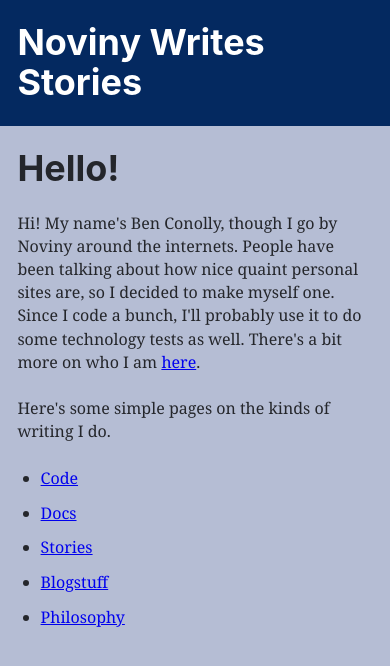
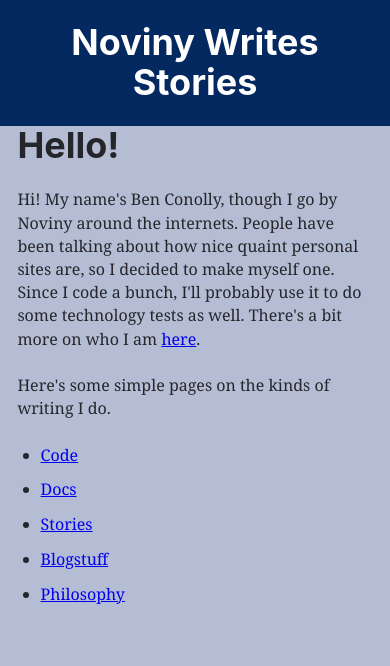
Before and after one commit to Noviny/personal-site, a Gatsby site: page / in a window 390 px wide. Shown: the top 666 px of the page. Built offline with nearby package versions, Linux system fonts and the light colour scheme; Gatsby itself is replaced by a stand-in of ours; some packages are replaced by stand-ins of ours.

Commit message:
make mobile less bad

```diff
--- a/src/components/header.js
+++ b/src/components/header.js
@@ -33,6 +33,9 @@ const Words = writings.map(word => (
       position: absolute;
       width: 220px;
       // opacity: 0;
+      @media (max-width: 560px) {
+        display: contents;
+      }
     `}
     key={word}
   >
@@ -55,10 +58,13 @@ const Header = ({ siteTitle }) => {
 
   return (
     <div
-      style={{
-        background: '#042960',
-        marginBottom: '1.45rem',
-      }}
+      css={css`
+        background-color: #042960;
+        marginbottom: 1.45rem;
+        @media (max-width: 560px) {
+          text-align: center;
+        }
+      `}
     >
       <div
         style={{
@@ -75,7 +81,16 @@ const Header = ({ siteTitle }) => {
               textDecoration: 'none',
             }}
           >
-            {siteTitle}{' '}
+            <span
+              css={css`
+                @media (max-width: 560px) {
+                  display: flex;
+                  flex-direction: column;
+                }
+              `}
+            >
+              {siteTitle}{' '}
+            </span>
             {writings.map((word, index) => (
               <Word key={word} word={word} isCurrent={wordIndex === index} />
             ))}
```
